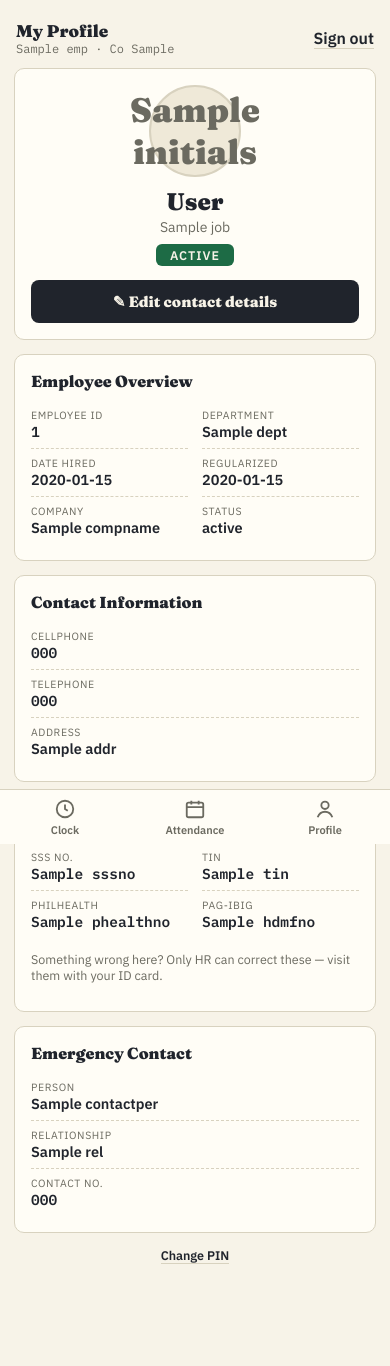
After one commit to frozenhadez-tech/HRIS-v1, a Python web app: template app/templates/me_profile.html in a window 390 px wide. The commit adds this page. Run offline with Jinja, Linux system fonts and the light colour scheme; the template is opened without the code that fills it: most values are stand-ins (such as "Sample title", 1, 10 or a date in 2020).

Commit message:
Employee portal: My Profile with photo, self-service contact edit, tab bar
The /me portal gets a Profile tab modeled on the reference HR app the
user supplied: photo from personnel.emppic (7 employees have one;
initials circle otherwise, photo served privately at /me/photo), full
name, position from jobcode, a status chip, then Employee Overview
(ID, department, hired/regularized dates, company, status), Contact
Information, Government IDs (SSS/TIN/PhilHealth/Pag-IBIG — read-only,
HR-only corrections), and Emergency Contact.

Edit contact details lets the employee change ONLY their own contact
fields (phones, address, emergency contact with the REL code dropdown),
width-guarded like the HR forms and stamped changeby=badge. Employment
data and government IDs stay HR-only, and enrollment stays HR-issued
PINs — no self-registration, since badge numbers are guessable and the
profile shows personal data.

A fixed bottom tab bar (Clock / Attendance / Profile) replaces the
in-page links on every signed-in screen, matching the reference app's
navigation.

Verified against live data: 000212 renders photo, IT Technician,
ADMINISTRATION, Mar 25 2021 (matching the reference screenshot), the
photo route serves 56KB jpeg and 404s for photo-less employees who get
initials instead; a test employee round-tripped a contact edit with the
overlong guard; screenshot confirmed the mobile layout.

Co-Authored-By: Claude Fable 5 <noreply@anthropic.com>

```diff
--- a/app/static/me.css
+++ b/app/static/me.css
@@ -73,3 +73,33 @@ table.att tr.off td { color: var(--ink-soft); opacity: .65; }
   background: var(--paper-deep); border: 1px solid var(--line); }
 .flash.ok { border-color: var(--go); color: var(--go); }
 .flash.error { border-color: var(--stamp); color: var(--stamp); }
+
+/* profile */
+.profhead { text-align: center; }
+.avatar { width: 92px; height: 92px; border-radius: 50%; object-fit: cover;
+  border: 2px solid var(--line); background: var(--paper-deep); }
+.avatar.initials { display: inline-flex; align-items: center; justify-content: center;
+  font-family: var(--serif); font-weight: 900; font-size: 34px; color: var(--ink-soft); }
+.profhead h1 { font-family: var(--serif); font-weight: 900; font-size: 24px; margin: 10px 0 2px; }
+.profhead .job { margin: 0 0 8px; color: var(--ink-soft); font-size: 14px; }
+.stschip { display: inline-block; background: var(--go); color: var(--paper); border-radius: 6px;
+  padding: 3px 14px; font-size: 12.5px; font-weight: 700; letter-spacing: 1px; text-transform: uppercase; }
+.stschip.off { background: var(--stamp); }
+.editbtn { display: block; margin-top: 14px; padding: 12px; background: var(--ink); color: var(--paper);
+  border-radius: 8px; font-weight: 700; font-family: var(--serif); text-decoration: none; font-size: 15px; }
+.kv1 div, .kv2 div { padding: 7px 0; border-bottom: 1px dashed var(--line); }
+.kv1 div:last-child, .kv2 div:nth-last-child(-n+2) { border-bottom: 0; }
+.kv2 { display: grid; grid-template-columns: 1fr 1fr; gap: 0 14px; }
+.k { display: block; font-size: 10.5px; text-transform: uppercase; letter-spacing: .6px;
+  color: var(--ink-soft); }
+.v { display: block; font-size: 14.5px; font-weight: 600; overflow-wrap: anywhere; }
+
+/* bottom tab bar */
+body { padding-bottom: 66px; }
+.tabbar { position: fixed; left: 0; right: 0; bottom: 0; display: flex; z-index: 10;
+  background: #fffdf6; border-top: 1px solid var(--line);
+  padding-bottom: env(safe-area-inset-bottom); }
+.tabbar a { flex: 1; display: flex; flex-direction: column; align-items: center; gap: 3px;
+  padding: 8px 0 7px; font-size: 11px; font-weight: 600; color: var(--ink-soft); text-decoration: none; }
+.tabbar a.on { color: var(--ink); }
+.tabbar a.on svg { stroke-width: 2.6; }
--- /dev/null
+++ b/app/templates/_me_nav.html
@@ -0,0 +1,15 @@
+{# Bottom tab bar for the employee portal. Set `active` = clock | att | profile. #}
+<nav class="tabbar">
+  <a href="{{ url_for('me.index') }}" class="{{ 'on' if active == 'clock' }}">
+    <svg viewBox="0 0 24 24" width="22" height="22" fill="none" stroke="currentColor" stroke-width="2"><circle cx="12" cy="12" r="9"/><path d="M12 7v5l3 2"/></svg>
+    Clock
+  </a>
+  <a href="{{ url_for('me.attendance') }}" class="{{ 'on' if active == 'att' }}">
+    <svg viewBox="0 0 24 24" width="22" height="22" fill="none" stroke="currentColor" stroke-width="2"><rect x="3" y="5" width="18" height="16" rx="2"/><path d="M3 10h18M8 3v4M16 3v4"/></svg>
+    Attendance
+  </a>
+  <a href="{{ url_for('me.profile') }}" class="{{ 'on' if active == 'profile' }}">
+    <svg viewBox="0 0 24 24" width="22" height="22" fill="none" stroke="currentColor" stroke-width="2"><circle cx="12" cy="8" r="4"/><path d="M4 21c1.5-4 5-6 8-6s6.5 2 8 6"/></svg>
+    Profile
+  </a>
+</nav>
--- a/app/templates/me_att.html
+++ b/app/templates/me_att.html
@@ -42,4 +42,6 @@
   <p class="dim">No attendance recorded this month.</p>
   {% endif %}
 </section>
+
+{% include "_me_nav.html" %}
 {% endblock %}
--- a/app/templates/me_clock.html
+++ b/app/templates/me_clock.html
@@ -45,10 +45,7 @@
   {% endif %}
 </section>
 
-<nav class="navrow">
-  <a class="lnk" href="{{ url_for('me.attendance') }}">My Attendance ›</a>
-  <a class="lnk" href="{{ url_for('me.pin') }}">Change PIN</a>
-</nav>
+{% include "_me_nav.html" %}
 {% endblock %}
 
 {% block scripts %}
--- /dev/null
+++ b/app/templates/me_profile.html
@@ -0,0 +1,65 @@
+{% extends "me_base.html" %}
+{% block title %}My Profile{% endblock %}
+{% block content %}
+<header class="topbar">
+  <div><strong>My Profile</strong><span class="mono dim">{{ me.emp }} · Co {{ me.co }}</span></div>
+  <a class="lnk" href="{{ url_for('me.logout') }}">Sign out</a>
+</header>
+
+<section class="card profhead">
+  {% if p.has_pic %}
+  <img class="avatar" src="{{ url_for('me.photo') }}" alt="">
+  {% else %}
+  <div class="avatar initials">{{ initials }}</div>
+  {% endif %}
+  <h1>{{ fullname }}</h1>
+  {% if p.job %}<p class="job">{{ p.job }}</p>{% endif %}
+  <span class="stschip {{ 'off' if p.sts == 'X' }}">{{ status or '—' }}</span>
+  <a class="editbtn" href="{{ url_for('me.profile_edit') }}">✎ Edit contact details</a>
+</section>
+
+<section class="card">
+  <h2>Employee Overview</h2>
+  <div class="kv2">
+    <div><span class="k">Employee ID</span><span class="v mono">{{ p.emp_id }}</span></div>
+    <div><span class="k">Department</span><span class="v">{{ p.dept or '—' }}</span></div>
+    <div><span class="k">Date Hired</span><span class="v">{{ p.datehired.strftime('%b %d, %Y') if p.datehired else '—' }}</span></div>
+    <div><span class="k">Regularized</span><span class="v">{{ p.datereg.strftime('%b %d, %Y') if p.datereg else '—' }}</span></div>
+    <div><span class="k">Company</span><span class="v">{{ compname }}</span></div>
+    <div><span class="k">Status</span><span class="v">{{ status or '—' }}</span></div>
+  </div>
+</section>
+
+<section class="card">
+  <h2>Contact Information</h2>
+  <div class="kv1">
+    <div><span class="k">Cellphone</span><span class="v mono">{{ p.cellphone or '—' }}</span></div>
+    <div><span class="k">Telephone</span><span class="v mono">{{ p.telno or '—' }}</span></div>
+    <div><span class="k">Address</span><span class="v">{{ addr or '—' }}</span></div>
+  </div>
+</section>
+
+<section class="card">
+  <h2>Government IDs</h2>
+  <div class="kv2">
+    <div><span class="k">SSS No.</span><span class="v mono">{{ p.sssno or '—' }}</span></div>
+    <div><span class="k">TIN</span><span class="v mono">{{ p.tin or '—' }}</span></div>
+    <div><span class="k">PhilHealth</span><span class="v mono">{{ p.phealthno or '—' }}</span></div>
+    <div><span class="k">Pag-IBIG</span><span class="v mono">{{ p.hdmfno or '—' }}</span></div>
+  </div>
+  <p class="hint">Something wrong here? Only HR can correct these — visit them with your ID card.</p>
+</section>
+
+<section class="card">
+  <h2>Emergency Contact</h2>
+  <div class="kv1">
+    <div><span class="k">Person</span><span class="v">{{ p.contactper or '—' }}</span></div>
+    <div><span class="k">Relationship</span><span class="v">{{ rel or '—' }}</span></div>
+    <div><span class="k">Contact No.</span><span class="v mono">{{ p.contacttel or '—' }}</span></div>
+  </div>
+</section>
+
+<p class="hint" style="text-align:center"><a class="lnk" href="{{ url_for('me.pin') }}">Change PIN</a></p>
+
+{% include "_me_nav.html" %}
+{% endblock %}
```
Also changed, not shown: app/me.py (+104 -2 lines), app/templates/me_profile_edit.html (added, +35 -0 lines).
